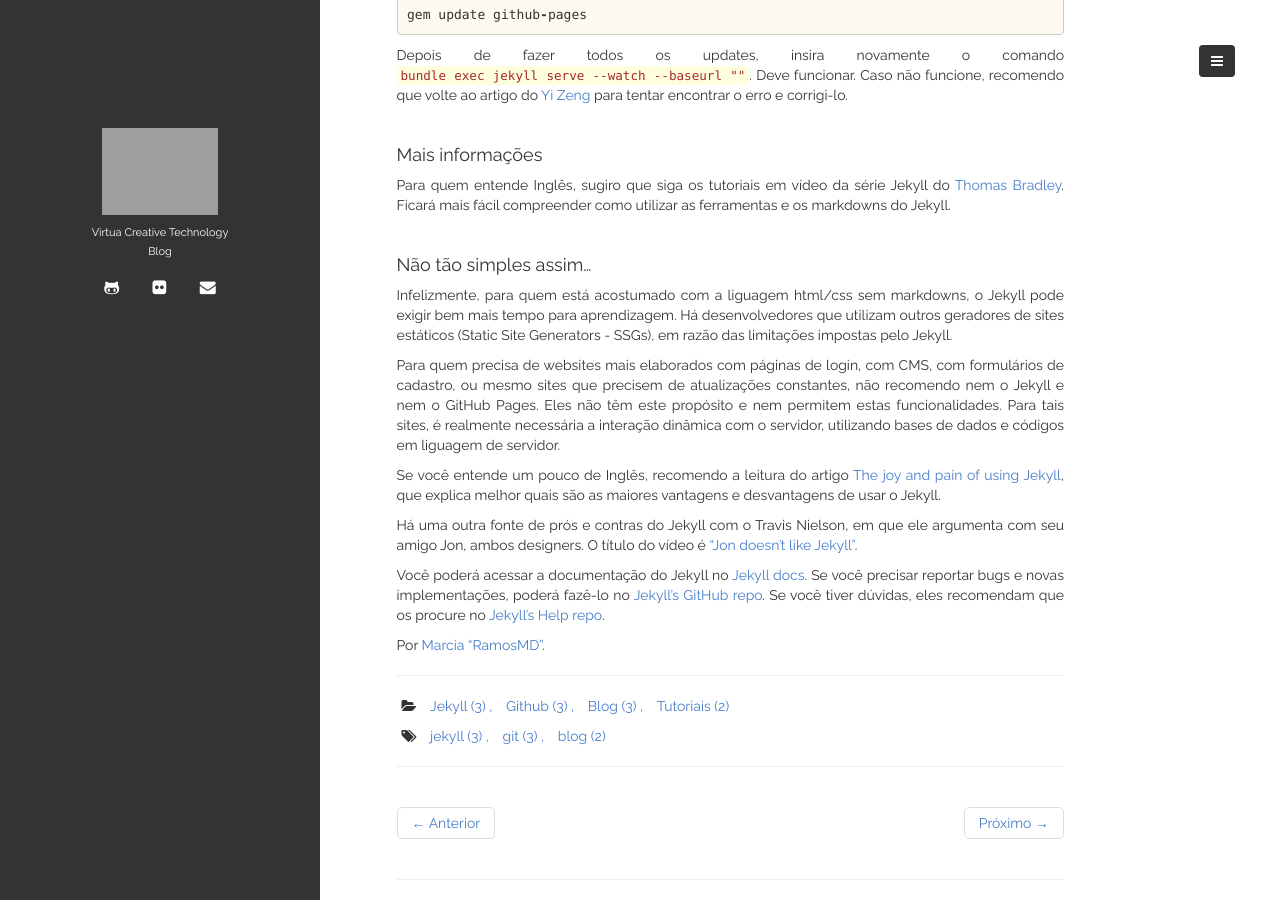
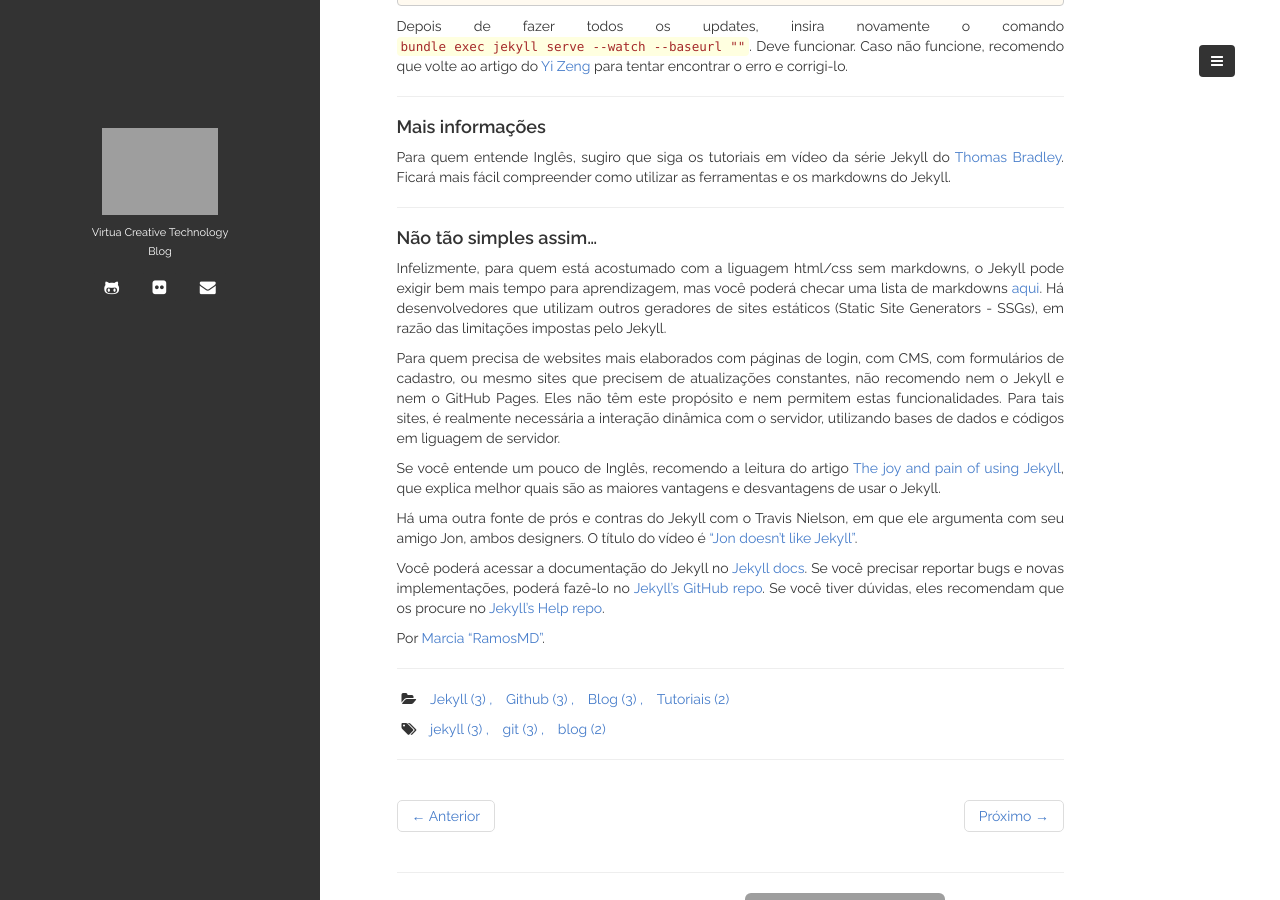
Before and after one commit to VirtuaCreative/blog, a Jekyll site: the page built from _posts/2015-07-30-jekyll-github-blog.md, in a window 1280 px wide and 900 px high, scrolled down 2713 px. Built offline with Jekyll 4.4.1, drawn with Linux system fonts in a browser that asks for light colours; comment, search, counter and statistics services are not loaded; some of the changed lines change nothing that is shown; grey boxes are pictures that could not be loaded.

Commit message:
Update 2015-07-30-jekyll-github-blog.md
changing markup to GFM / adding a few links

```diff
--- a/_posts/2015-07-30-jekyll-github-blog.md
+++ b/_posts/2015-07-30-jekyll-github-blog.md
@@ -7,7 +7,7 @@
 comments: true
 ---
 
-**Jekyll** é um programa que permite a criação de blogs utilizando apenas html, css e javascript. Não há necessidade da criação de uma base de dados, o que o torna absolutamente seguro. Ele dinamiza o código html, assim como as extensões baseadas em liguagem de servidor (como php, por exemplo), mas sem a necessidade da leitura do próprio servidor.
+[Jekyll](http://jekyllrb.com/) é um programa que permite a criação de blogs utilizando apenas html, css e javascript. Não há necessidade da criação de uma base de dados, o que o torna absolutamente seguro. Ele dinamiza o código html, assim como as extensões baseadas em liguagem de servidor (como php, por exemplo), mas sem a necessidade da leitura do próprio servidor.
 
 O mais interessante é que o Jekyll é suportado pelo [GitHub Pages][github-pages], permitindo assim que websites e blogs escritos em Jekyll sejam hospedados gratuitamente no GitHub.
 
@@ -17,36 +17,41 @@
 
 Não sou expert em Jekyll, mas devido à falta de informações e tutoriais nesta área específica, resolvi deixar minha contribuição para quem tem se batido com o Jekyll para Windows, e contar para vocês como consegui fazê-lo funcionar.
 
-###Criando seu novo projeto com o Jekyll no Windows (Win 7)
+<hr/>
 
-Programas e gems necessários para a instalação: <br/>
-- Ruby* <br/>
-- Ruby DevKit <br/>
-- RubyGems <br/>
-- Git <br/>
-- GitHub Pages <br/>
-- Sass <br/>
-- Bundler <br/>
-- Jekyll <br/>
+### Criando seu novo projeto com o Jekyll no Windows (Win 7)
 
-Recomendados: <br/>
-- Rails <br/>
-- Python / Pip / Redcarpet / Easy-Install / Pygments ou <br/>
-- Kramdown / Rouge <br/>
+<br>
 
-Outros:<br/>
-- Windows Directory Monitor <br/>
-- RDiscount <br/>
+Programas e gems necessários para a instalação:
+- Ruby*
+- Ruby DevKit
+- RubyGems
+- Git
+- GitHub Pages
+- Sass
+- Bundler
+- Jekyll
 
-#####*Ruby: no próprio site do Ruby, existe a informação de que a versão Ruby para winx64 ainda está em fase inicial e pode não funcionar perfeitamente. Por isso, apesar de ter winx64, preferi optar pela versão para winx32.
+Recomendados:
+- Rails
+- Python / Pip / Redcarpet / Easy-Install / Pygments ou
+- Kramdown / Rouge
+
+Outros:
+- Windows Directory Monitor
+- RDiscount
+
+##### *Ruby: no próprio site do Ruby, existe a informação de que a versão Ruby para winx64 ainda está em fase inicial e pode não funcionar perfeitamente. Por isso, apesar de ter winx64, preferi optar pela versão para winx32.
 
 O passo-a-passo para a instalação dos programas e gems mencionados acima é longo e bem chatinho, uma vez que pode gerar um monte de erros. Por esta razão, recomendo que siga este camarada [Yi Zeng][how-to-jekyll], pois o tutorial dele inclui os possíveis erros que podem ocorrer e informa como resolvê-los. Em breve farei a tradução do tutorial dele em um novo artigo deste blog e incluirei o link aqui.
 
 <hr/>
-<br/>
 
-###Criando seu primeiro Blog com Jekyll
-<br/>
+
+### Criando seu primeiro Blog com Jekyll
+
+<br>
 
 Agora que você já conseguiu instalar o Jekyll, vamos criar seu primeiro site:
 
@@ -71,15 +76,15 @@
 Se der tudo certo até aqui, você verá uma notificação informando que o Jekyll está rodando neste endereço: `server address: http://0.0.0.0:4000`. A parte à esqueda da pontuação `:` corresponde ao seu ip local ou localhost. A parte da direita te informa qual é a porta que o localhost está usando. Para ver seu novo site, vá até seu navagedor e digite `localhost:4000` ou o endereço informado pelo sistema, caso seja diferente deste. Ao fazer uma mudança no seu arquivo, você terá que atualizar o navegador para vê-la.
 
 <hr/>
-<br/>
 
-###Um site Jekyll hospedado gratuitamente com o GitHub Pages
+
+### Um site Jekyll hospedado gratuitamente com o GitHub Pages
 
 Agora temos que fazer com que o Jekyll converse com o GitHub. Partimos do princípio que você já tenha um gh-pages pronto para receber seu blog. Para fazer o setup do GitHub Pages, precisaremos escrever um novo artigo, em breve você encontrará aqui um um link para ele.
 
-<br/>
+<br>
 
-####Configuração do **_config.yml**
+#### Configuração do **_config.yml**
 
 1. Na pasta raiz do seu projeto, encontre o arquivo de configuração `_config.yml`. Você precisa definir algumas variáveis neste arquivo, como markdown, highlighter e baseurl. Para efeitos de GitHub, o que é fundamental é que você avise ao git onde fica sua pasta que hospedará seu site (baseurl). Portanto, informe o seguinte:
 {% highlight ruby %}
@@ -90,9 +95,9 @@
 
 Isso significa que seu site ou blog morará dentro do branch gh-pages, dentro do seu repositório `seuprojeto` e que o index será acessado via `http://usuario.github.io/seurepositorio`.
 
-<br/>
+<br>
 
-####Gerando o **Gemfile**
+#### Gerando o **Gemfile**
 
 Será necessário gerar um "Gemfile" no seu diretório do gh-pages:
 
@@ -118,17 +123,17 @@
 
 Depois de fazer todos os updates, insira novamente o comando `bundle exec jekyll serve --watch --baseurl ""`. Deve funcionar. Caso não funcione, recomendo que volte ao artigo do [Yi Zeng][how-to-jekyll] para tentar encontrar o erro e corrigi-lo.
 
-<br/>
+<hr/>
 
-####Mais informações
+#### **Mais informações**
 
 Para quem entende Inglês, sugiro que siga os tutoriais em vídeo da série Jekyll do [Thomas Bradley][jekyll-youtube1]. Ficará mais fácil compreender como utilizar as ferramentas e os markdowns do Jekyll.
 
-<br/>
+<hr/>
 
-####Não tão simples assim...
+#### **Não tão simples assim...**
 
-Infelizmente, para quem está acostumado com a liguagem html/css sem markdowns, o Jekyll pode exigir bem mais tempo para aprendizagem. Há desenvolvedores que utilizam outros geradores de sites estáticos (Static Site Generators - SSGs), em razão das limitações impostas pelo Jekyll.
+Infelizmente, para quem está acostumado com a liguagem html/css sem markdowns, o Jekyll pode exigir bem mais tempo para aprendizagem, mas você poderá checar uma lista de markdowns [aqui]({% post_url 2015-08-02-jekyll-github-markdown %}). Há desenvolvedores que utilizam outros geradores de sites estáticos (Static Site Generators - SSGs), em razão das limitações impostas pelo Jekyll.
 
 Para quem precisa de websites mais elaborados com páginas de login, com CMS, com formulários de cadastro, ou mesmo sites que precisem de atualizações constantes, não recomendo nem o Jekyll e nem o GitHub Pages. Eles não têm este propósito e nem permitem estas funcionalidades. Para tais sites, é realmente necessária a interação dinâmica com o servidor, utilizando bases de dados e códigos em liguagem de servidor.
 
```
